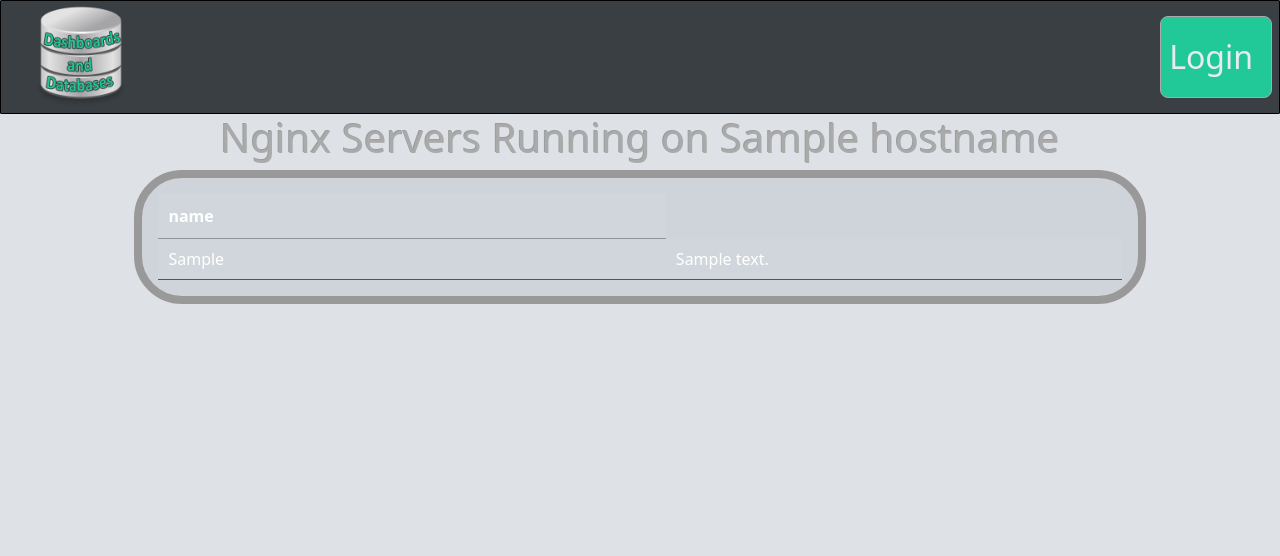
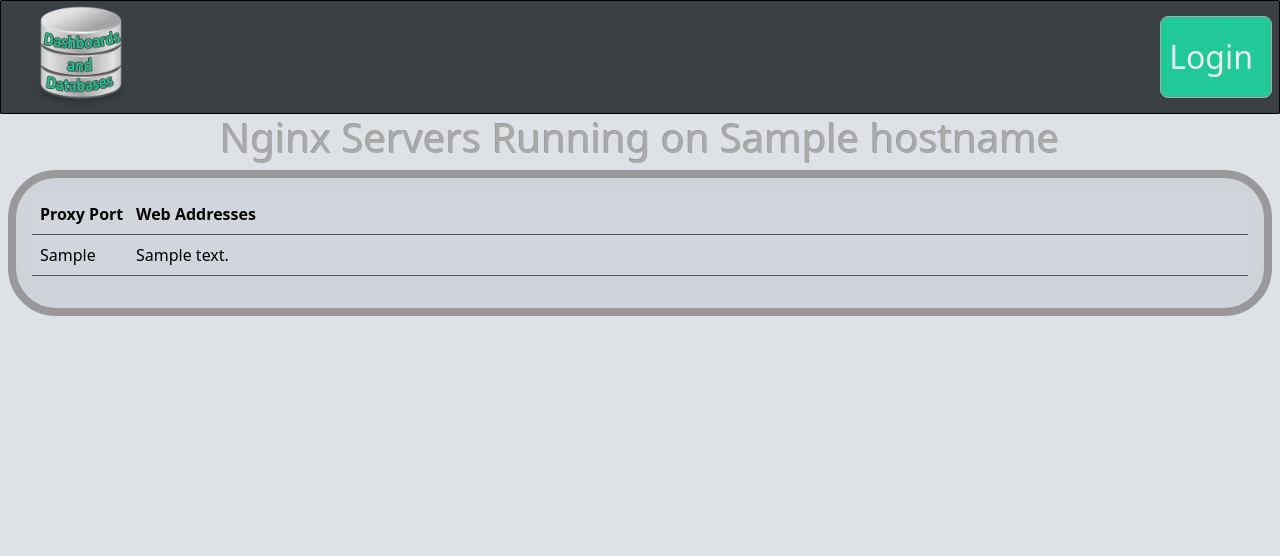
Before and after one commit to costa-rica/ServerStatusWebsite, a Flask app: template app_package/templates/main/nginx_servers.html in a window 1280 px wide. Shown: the top 556 px of the page. Run offline with Flask 3, Linux system fonts and the light colour scheme; the template is opened without the code that fills it: most values are stand-ins (such as "Sample title", 1, 10 or a date in 2020); parts of the project's set-up code (start-up, migrations or seed data) failed here and were passed over; some libraries are stand-ins or nearby versions.

Commit message:
modified nginx_servers table

```diff
--- a/app_package/static/scss/main.scss
+++ b/app_package/static/scss/main.scss
@@ -106,16 +106,31 @@
 
   .table_background_super {
     width: calc(100% - 1rem);
+
   }
 
   .table_background {
     width: 100%;
   }
-  table td:nth-child(2) {
-    max-width: 3rem;
-    word-wrap: break-word;
-  }
 
+ // CHAT GPT
+ table {
+  word-wrap: break-word;
+  table-layout: fixed;
+  color: var(--website_theme_font_color_dark);
+}
+
+.web-addresses-column {
+  // width: 100%;
+  word-wrap: break-word;
+}
+.proxy-port-column {
+  // min-width: 100px;
+  width:6rem;
+  max-width: 6rem;
+  white-space: nowrap;
+  flex-wrap: nowrap;
+}
 }
 
 // /* running_services_page Page */
@@ -136,7 +151,9 @@
     max-width: 3rem;
     word-wrap: break-word;
   }
-
+  table {
+    color: var(--website_theme_font_color_dark);
+  }
 
 }
 
--- a/app_package/templates/main/nginx_servers.html
+++ b/app_package/templates/main/nginx_servers.html
@@ -2,30 +2,28 @@
 {% block main %}
 
 <div class="space_for_navbar_and_footer">
-    <div class="running_services_page">
+    <div class="nginx_page">
         <h1>Nginx Servers Running on {{ hostname }}</h1>
 
         <div class="table_background_super">
-            <div class="table_background std_framing">
-              <table id="table_id" class="display table responsive">
+          <!-- // table_background std_framing -->
+            <div class="std_framing">
+              <table class="table">
                 <thead>
-                  <tr>
-                    {% for i in df_dict[0].keys() %}
-                    <th>{{ i }}</th>
-                    {% endfor %}
-
-                  </tr>
+                    <tr>
+                      <th class="proxy-port-column">Proxy Port</th>
+                      <th class="web-addresses-column">Web Addresses</th>
+                    </tr>
                 </thead>
                 <tbody>
-                    {% for row in df_dict %}
+                    {% for item in df_dict %}
                     <tr>
-                        <td>{{ row['Proxy Port'] }}</td>
-                        <td>{{ row['Web addresses'] }}</td>
+                        <td class="proxy-port-column">{{ item["Proxy Port"] }}</td>
+                        <td class="web-addresses-column">{{ item["Web addresses"] }}</td>
                     </tr>
-                {% endfor %}
-
+                    {% endfor %}
                 </tbody>
-              </table>
+            </table>
             </div><!-- table_background -->
           </div><!-- table_background_super -->
 
```
Also changed, not shown: app_package/bp_main/routes.py (+7 -3 lines), app_package/bp_main/utilities.py (+18 -1 lines), app_package/static/css/main.css, 1 other file.
